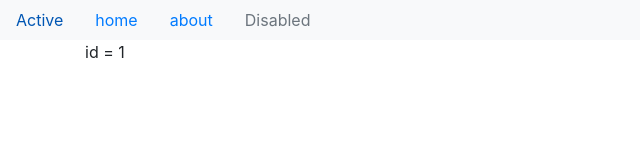
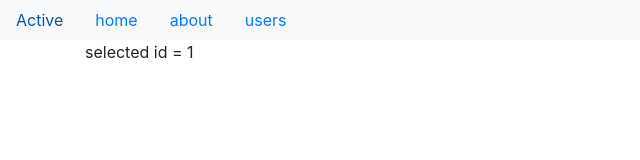
Before and after one commit to kratos619/Angular-Project, an Angular app in the folder AngularApp2/: page /user/1 in a window 1280 px wide. Shown: the top 160 px of the page, without its empty margins (0-640 px from the left). Built offline with nearby package versions, Linux system fonts and the light colour scheme.

Commit message:
Routers experiments :blush:

```diff
--- a/AngularApp2/src/app/Components/navbar/navbar.component.html
+++ b/AngularApp2/src/app/Components/navbar/navbar.component.html
@@ -2,5 +2,5 @@
   <a class="nav-link " href="#">Active</a>
   <a class="nav-link " href="#" routerLink="/" >home</a>
   <a class="nav-link" href="#" routerLink="/about" >about</a>
-  <a class="nav-link disabled" href="#">Disabled</a>
+  <a class="nav-link " routerLink="/user">users</a>
 </nav>
--- a/AngularApp2/src/app/Components/userdetails/userdetails.component.html
+++ b/AngularApp2/src/app/Components/userdetails/userdetails.component.html
@@ -1,3 +1,3 @@
 <p>
-  id = {{id}}
+ selected id = {{id}}
 </p>
--- a/AngularApp2/src/app/app.module.ts
+++ b/AngularApp2/src/app/app.module.ts
@@ -14,7 +14,8 @@ import { UserdetailsComponent } from './Components/userdetails/userdetails.compo
 const appRouter : Routes = [
   { path:'',component:HomeComponent},
   { path:'about',component:AboutComponent},
-  { path:'user/:id',component:UserdetailsComponent}
+  { path:'user/:id',component:UserdetailsComponent},
+  { path:'user',component:UserdetailsComponent}
 
 ]
 
```
